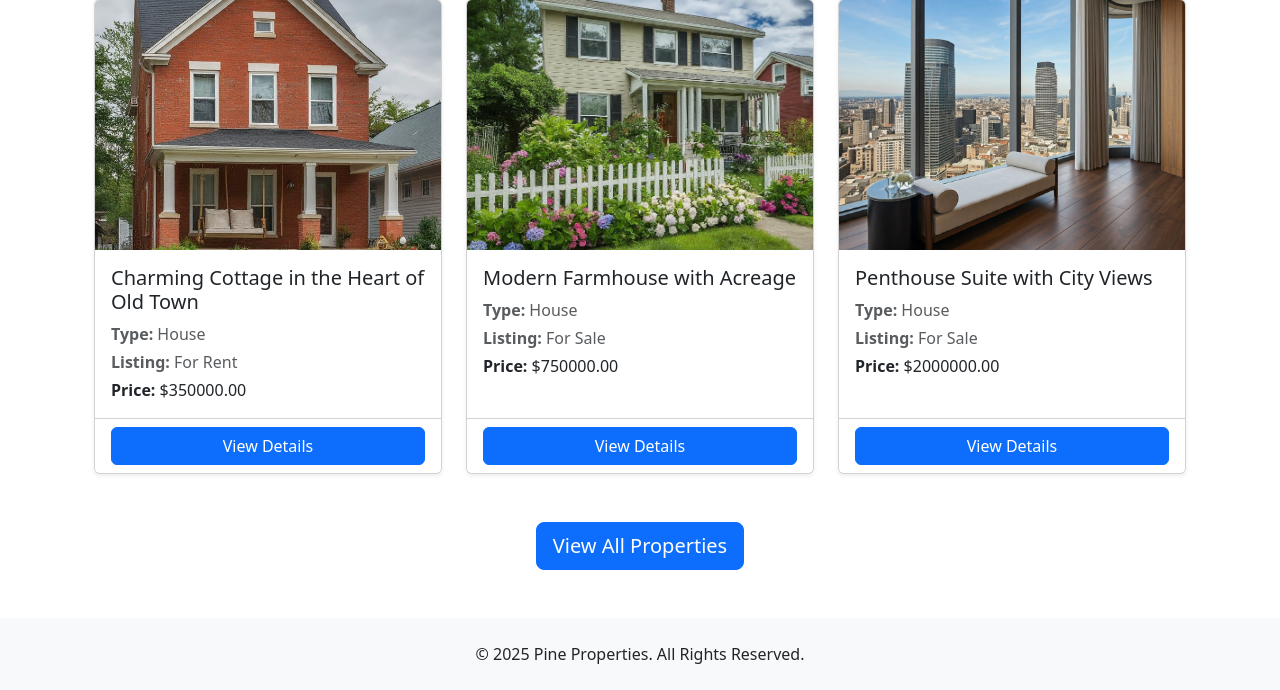
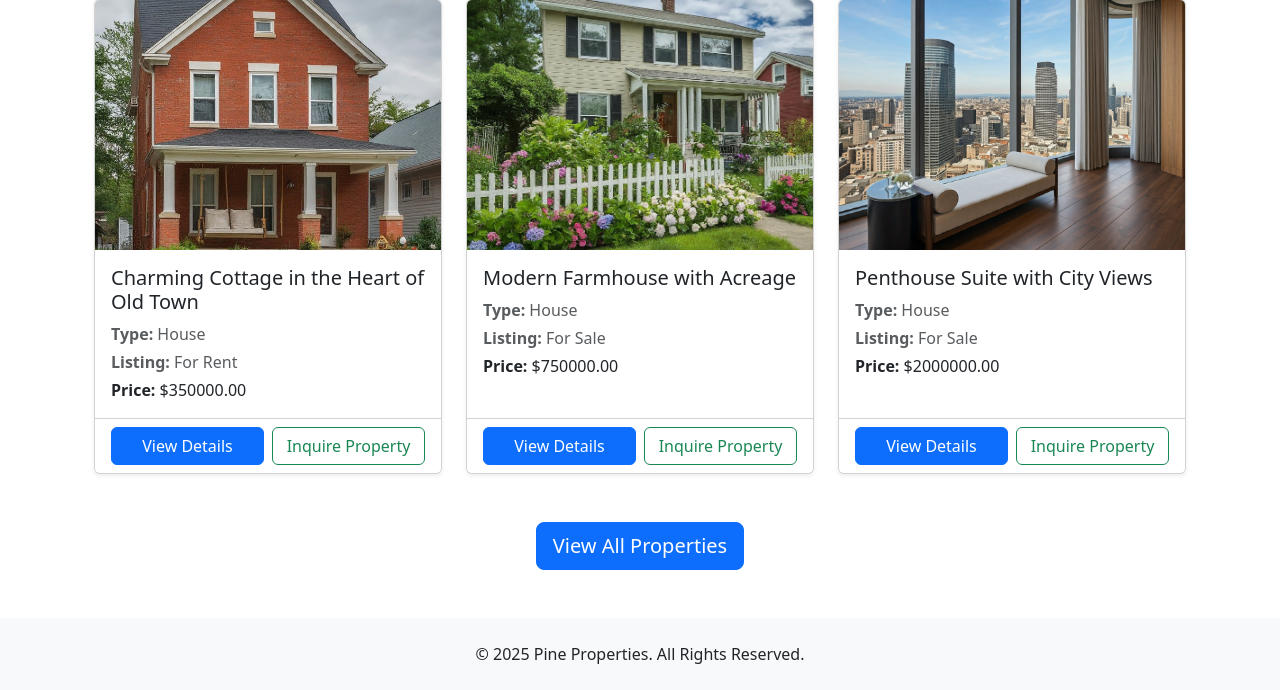
Before and after one commit to MSRhmn/pine-properties, a Django app: page / in a window 1280 px wide. Shown: the part 644-1334 px from the top of the page. Run offline with Django 5.2, Linux system fonts and the light colour scheme; data comes from the database, SQL or seed files in the repository.

Commit message:
style: the home page template cards
Adding inquiry button in home page featured properties cards.

```diff
--- a/properties/templates/properties/home.html
+++ b/properties/templates/properties/home.html
@@ -29,10 +29,11 @@
             <p class="card-text text-muted mb-1"><strong>Listing:</strong> {{ property.get_listing_type_display }}</p>
             <p class="card-text"><strong>Price:</strong> ${{ property.price }}</p>
           </div>
-          <div class="card-footer bg-white">
-            <a href="{% url 'properties:property_detail' property.pk %}" class="btn btn-primary w-100">
+          <div class="card-footer bg-white d-flex gap-2">
+            <a href="{% url 'properties:property_detail' property.pk %}" class="btn btn-primary w-100 flex-fill">
               View Details
             </a>
+            <a href="{% url 'properties:contact' property.pk %}" class="btn btn-outline-success w-100 flex-fill">Inquire Property</a>
           </div>
         </div>
       </div>
```
